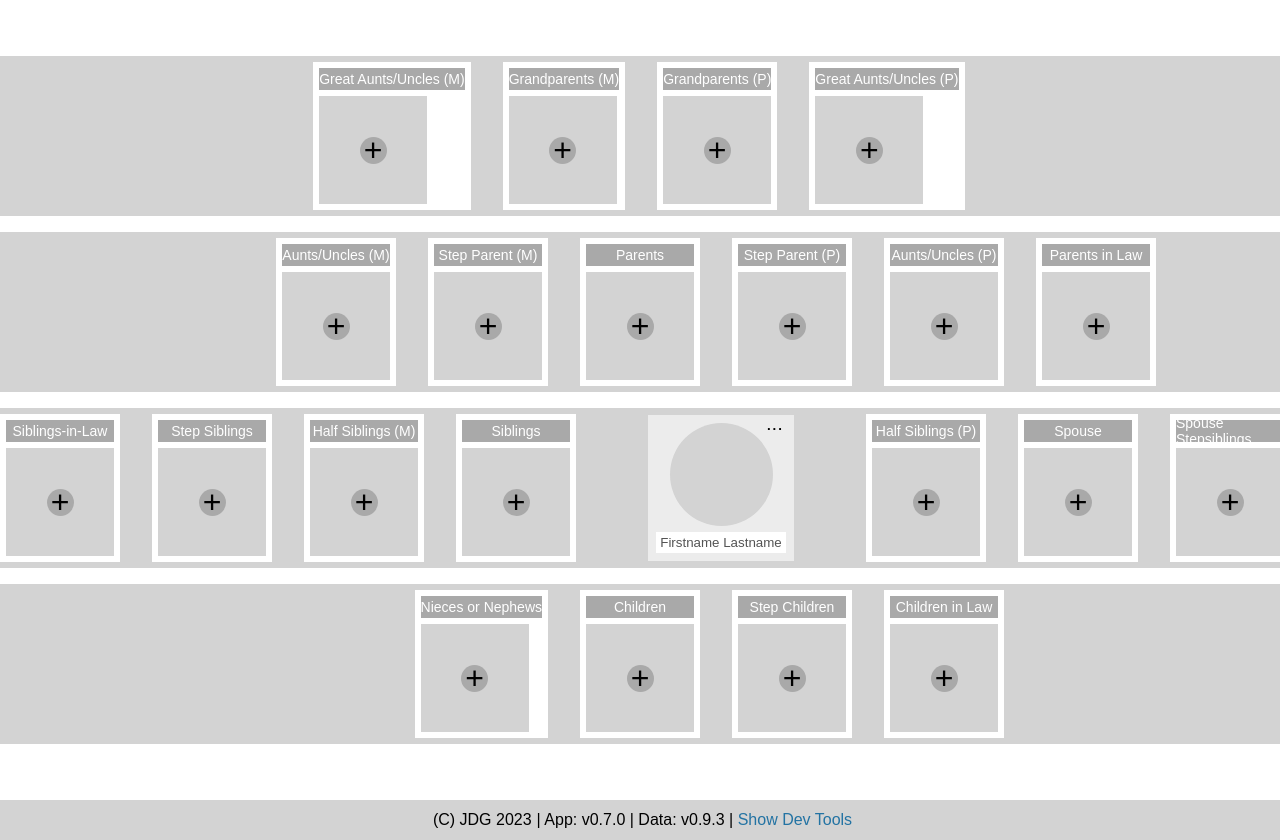
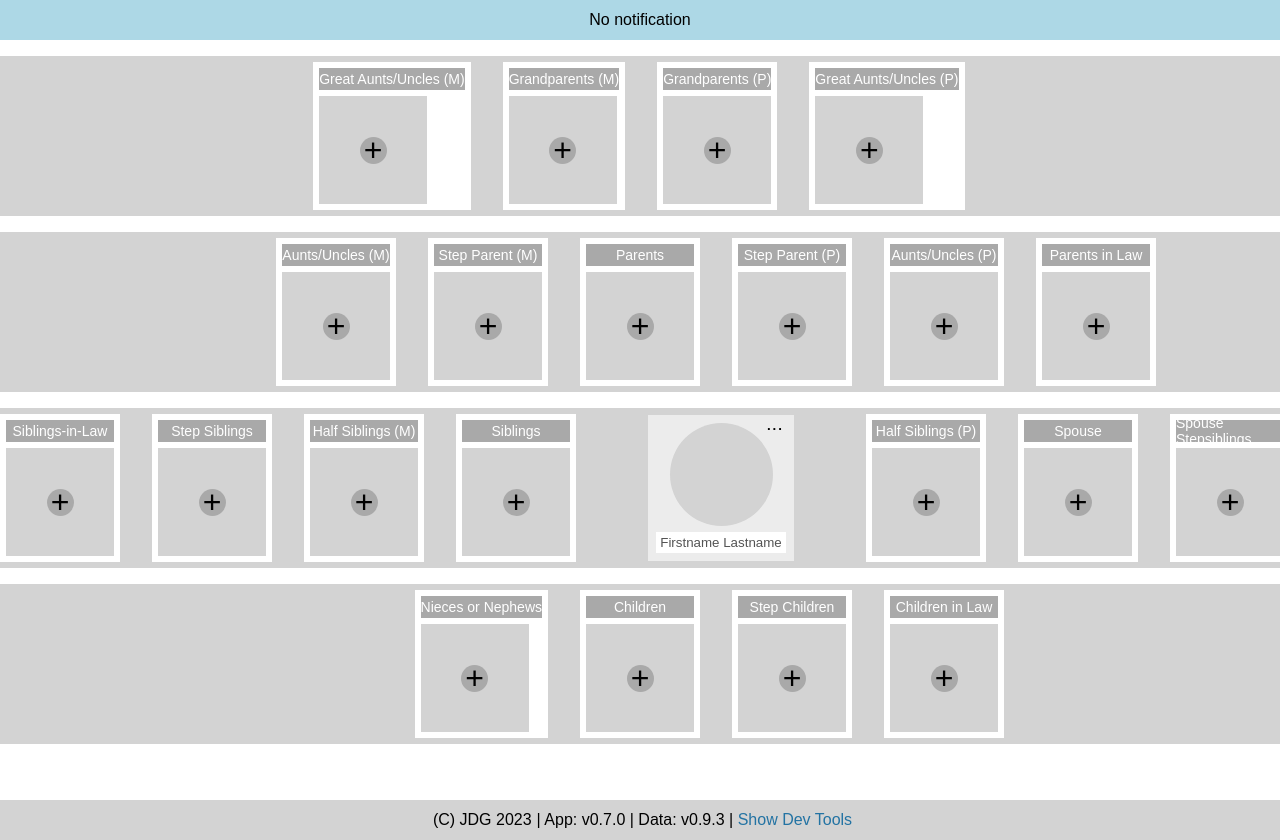
Before and after one commit to deanstein/family-tree, a Svelte app: page / in a window 1280 px wide. Shown: the top 840 px of the page. Built offline with nearby package versions, Linux system fonts and the light colour scheme.

Commit message:
Adding initial notification banner and save state banner support

```diff
--- a/src/App.svelte
+++ b/src/App.svelte
@@ -22,6 +22,7 @@
 	import PersonNode from './ui/NodeView/PersonNode/PersonNode.svelte';
 	import Footer from './ui/Footer.svelte';
 	import PasswordModal from './ui/ChooseTreeModal.svelte';
+	import SaveStateBanner from './ui/SaveStateBanner.svelte';
 
 	const sAppVersion = '0.7.0';
 	const sDataVersion = relationshipMap.dataVersion;
@@ -45,7 +46,12 @@
 </script>
 
 <main>
-	<div id="app-container" class="app-container {appContainerDynamicClass}" on:contextmenu={blockContextMenu}>
+	<div
+		id="app-container"
+		class="app-container {appContainerDynamicClass}"
+		on:contextmenu={blockContextMenu}
+	>
+		<SaveStateBanner />
 		<PasswordModal />
 		<div id="tree-canvas" class="tree-canvas">
 			<div id="upper-generation-block" class="upper-generation-block">
--- a/src/logic/uiManagement.js
+++ b/src/logic/uiManagement.js
@@ -1,5 +1,6 @@
 import familyTreeData from '../stores/familyTreeData';
 import uiState from '../stores/uiState';
+import { repoSaveStateStrings } from '../ui/strings';
 import { getFamilyTreeDataFromRepo } from './persistenceManagement';
 import {
 	getPersonById,
@@ -8,6 +9,7 @@ import {
 	setPersonNameFromTemporaryState,
 	setPersonRelationshipFromTemporaryState
 } from './personManagement';
+import stylingConstants from '../ui/stylingConstants';
 
 // get a family tree by id from the repo and set it as the current UI state
 export const getRepoFamilyTreeAndSetActive = async (familyTreeId, password) => {
@@ -231,6 +233,41 @@ export const updateFilteredOffScreenPeopleIdsArray = (sFilter) => {
 	});
 };
 
+export const getNotificationConfigFromSaveState = () => {
+	let message;
+	let color;
+
+	uiState.subscribe((currentValue) => {
+		switch (currentValue.saveToRepoStatus) {
+			case repoSaveStateStrings.synced:
+				message = repoSaveStateStrings.synced;
+				color = stylingConstants.colors.notificationColorInformation;
+				break;
+			case repoSaveStateStrings.syncing:
+				message = repoSaveStateStrings.syncing;
+				color = stylingConstants.colors.notificationColorWarning;
+				break;
+			case repoSaveStateStrings.syncSuccessful:
+				message = repoSaveStateStrings.syncSuccessful;
+				color = stylingConstants.colors.notificationColorSuccess;
+				break;
+			case repoSaveStateStrings.unsavedChanges:
+				message = repoSaveStateStrings.unsavedChanges;
+				color = stylingConstants.colors.notificationColorWarning;
+				break;
+			case repoSaveStateStrings.failure0:
+				message = repoSaveStateStrings.failure0;
+				color = stylingConstants.colors.notificationColorError;
+				break;
+			default:
+				message = 'No notification';
+				color = stylingConstants.colors.notificationColorInformation;
+		}
+	});
+
+	return { message, color };
+};
+
 export const scrollToTopAndCenter = () => {
 	// Scroll to the top of the page
 	window.scrollTo(0, 0);
--- a/src/stores/uiState.js
+++ b/src/stores/uiState.js
@@ -1,6 +1,7 @@
 import { writable } from 'svelte/store';
 
 const uiState = {
+	saveToRepoStatus: undefined,
 	activeFamilyTreeDataId: {},
 	activePerson: {},
 	personIdsOnScreen: [],
--- a/src/ui/ChooseTreeModal.svelte
+++ b/src/ui/ChooseTreeModal.svelte
@@ -12,22 +12,18 @@
 </script>
 
 {#if $uiState.showChooseTreeModal}
-	<div
-		id="choose-tree-modal-outer-container"
-		class="choose-tree-modal-outer-container"
-	>
-		<div id="choose-tree-modal-content-container" class="{chooseTreeModalContentContainerDynamicClass} choose-tree-modal-content-container">
+	<div id="choose-tree-modal-outer-container" class="choose-tree-modal-outer-container">
+		<div
+			id="choose-tree-modal-content-container"
+			class="{chooseTreeModalContentContainerDynamicClass} choose-tree-modal-content-container"
+		>
 			<div id="choose-tree-header" class="choose-tree-header">Welcome! Choose a family tree:</div>
 			<div id="choose-tree-options-grid" class="choose-tree-options-grid">
-				<div id="new-tree-cell-container" class="options-cell-container">
-					New Family Tree
-				</div>
+				<div id="new-tree-cell-container" class="options-cell-container">New Family Tree</div>
 				<div id="example-tree-cell-container" class="options-cell-container">
 					Example Family Tree
 				</div>
-				<div id="load-tree-cell-container" class="options-cell-container">
-					Load Family Tree
-				</div>
+				<div id="load-tree-cell-container" class="options-cell-container">Load Family Tree</div>
 			</div>
 		</div>
 		<Overlay />
@@ -51,6 +47,8 @@
 	}
 
 	.choose-tree-header {
+		display: flex;
+		justify-content: center;
 		background-color: gray;
 	}
 
--- a/src/ui/DevTools/DevTools.svelte
+++ b/src/ui/DevTools/DevTools.svelte
@@ -1,6 +1,4 @@
 <script>
-	import { css } from '@emotion/css';
-
 	import StoreView from './StoreView.svelte';
 	import DevToolbar from './DevToolbar.svelte';
 
@@ -16,6 +14,7 @@
 		disableScrolling,
 		scrollToTopAndCenter
 	} from '../../logic/uiManagement';
+	import { repoSaveStateStrings } from '../strings';
 
 	const getDataButtonOnclickAction = () => {
 		getFamilyTreeDataFromRepo('0', '8890');
@@ -46,6 +45,13 @@
 			return currentValue;
 		});
 	};
+
+	const testSaveNotification = () => {
+		uiState.update((currentValue) => {
+			currentValue.saveToRepoStatus = repoSaveStateStrings.unsavedChanges;
+			return currentValue;
+		});
+	};
 </script>
 
 <div id="dev-tools-outer-container" class="dev-tools-outer-container">
@@ -55,6 +61,7 @@
 		<button on:click={toggleChooseTreeModal}>
 			{!$uiState.showChooseTreeModal ? 'Show' : 'Hide'} Choose Tree Modal
 		</button>
+		<button on:click={testSaveNotification}> Test Save Notification </button>
 	</DevToolbar>
 	<DevToolsSubheader subheaderTitle="Store Tools" />
 	<DevToolbar>
--- /dev/null
+++ b/src/ui/NotificationBanner.svelte
@@ -0,0 +1,37 @@
+<script>
+	import { css } from '@emotion/css';
+
+	export let message = 'This is a notification banner.';
+	export let color = 'lightGreen';
+	export let showCloseButton = true;
+
+	let headerContainerDynamicClass;
+
+	$: {
+		headerContainerDynamicClass = css`
+			background-color: ${color};
+		`;
+	}
+</script>
+
+<div
+	id="notification-banner-outer-container"
+	class="notification-banner-outer-container {headerContainerDynamicClass}"
+>
+	{message}
+</div>
+
+<style>
+	.notification-banner-outer-container {
+		z-index: 1;
+		display: flex;
+		justify-content: center;
+		align-items: center;
+		position: fixed;
+
+		height: 5vh;
+		width: 100%;
+		width: -moz-available; /* WebKit-based browsers will ignore this. */
+		width: -webkit-fill-available; /* Mozilla-based browsers will ignore this. */
+	}
+</style>
--- /dev/null
+++ b/src/ui/SaveStateBanner.svelte
@@ -0,0 +1,19 @@
+<script>
+	import { getNotificationConfigFromSaveState } from '../logic/uiManagement';
+	import uiState from '../stores/uiState';
+
+	import NotificationBanner from './NotificationBanner.svelte';
+
+	let message;
+	let color;
+
+	uiState.subscribe(() => {
+		message = getNotificationConfigFromSaveState().message;
+		color = getNotificationConfigFromSaveState().color;
+	});
+</script>
+
+<NotificationBanner {message} {color} />
+
+<style>
+</style>
--- /dev/null
+++ b/src/ui/strings.js
@@ -0,0 +1,8 @@
+export const repoSaveStateStrings = {
+	synced: 'Nothing to save.',
+	syncing: 'Saving...',
+	syncSuccessful: 'Saved successfully!.',
+	unsavedChanges: "Your changes aren't saved, yet.",
+	failure0: 'Failed to save data.',
+	undefined: 'No notification message defined.'
+};
--- a/src/ui/stylingConstants.js
+++ b/src/ui/stylingConstants.js
@@ -1,11 +1,16 @@
 const colors = {
+	headerColor: 'yellow',
 	hoverColor: '#50CBFC',
 	activeColor: '#3399ff',
 	overlayColor: 'gray',
 	overlayOpacity: '45%',
 	nodeGroupColor: 'white',
 	personNodeColor: '#ececec',
-	hyperlinkColor: '#2373a3'
+	hyperlinkColor: '#2373a3',
+	notificationColorError: 'lightRed',
+	notificationColorWarning: 'lightYellow',
+	notificationColorInformation: 'lightBlue',
+	notificationColorSuccess: 'lightGreen'
 };
 
 const sizes = {
```
Also changed, not shown: src/changelog.json (+4 -3 lines).
